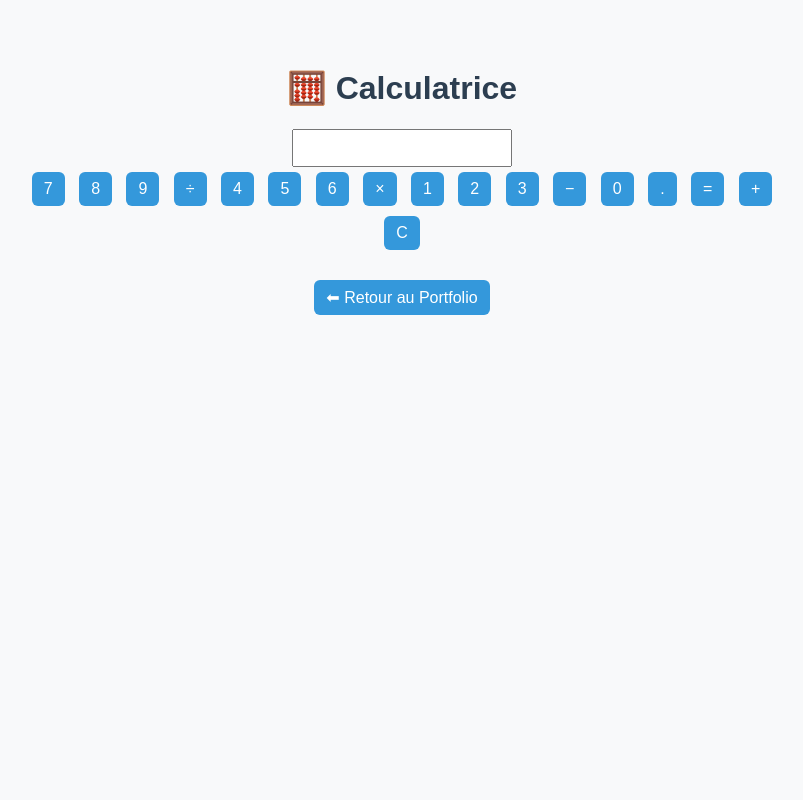
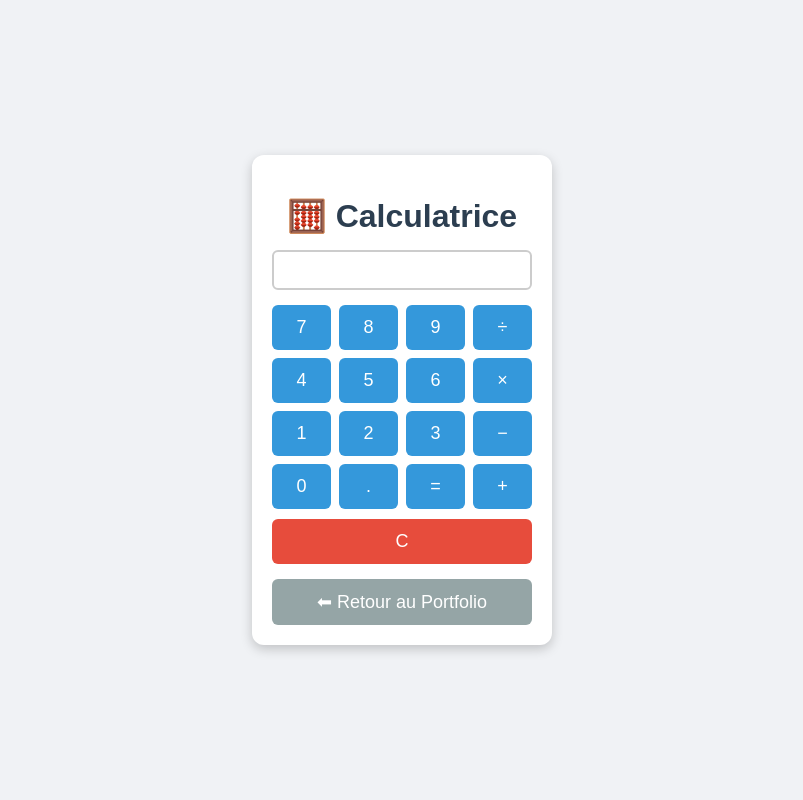
Before and after one commit to BerryRomain/calculatrice, a Flask app: page / in a window 1280 px wide. Shown: the whole page, without its empty margins (238-1041 px from the left). Run offline with Flask 3, Linux system fonts and the light colour scheme.

Commit message:
Update style.css

```diff
--- a/static/style.css
+++ b/static/style.css
@@ -1,35 +1,81 @@
 body {
     font-family: Arial, sans-serif;
+    background: #f0f2f5;
+    display: flex;
+    justify-content: center;
+    align-items: center;
+    height: 100vh;
+    margin: 0;
+}
+
+.calculator {
+    background: white;
+    padding: 20px;
+    border-radius: 12px;
+    box-shadow: 0px 4px 12px rgba(0,0,0,0.2);
     text-align: center;
-    padding: 40px;
-    background: #f8f9fa;
+    width: 260px;
 }
 
 h1 {
+    margin-bottom: 15px;
     color: #2c3e50;
 }
 
-form {
-    margin: 20px;
+input {
+    width: 100%;
+    height: 40px;
+    font-size: 18px;
+    margin-bottom: 15px;
+    text-align: right;
+    padding-right: 10px;
+    border: 2px solid #ccc;
+    border-radius: 6px;
+    box-sizing: border-box;
 }
 
-input {
-    padding: 8px;
-    font-size: 16px;
-    width: 200px;
+.buttons {
+    display: grid;
+    grid-template-columns: repeat(4, 1fr);
+    gap: 8px;
 }
 
 button {
-    padding: 8px 12px;
-    font-size: 16px;
-    margin: 5px;
+    padding: 12px;
+    font-size: 18px;
+    border: none;
+    border-radius: 6px;
     background: #3498db;
-    border: none;
     color: white;
     cursor: pointer;
-    border-radius: 6px;
+    transition: background 0.2s ease;
 }
 
 button:hover {
     background: #2980b9;
 }
+
+.clear {
+    margin-top: 10px;
+    width: 100%;
+    background: #e74c3c;
+}
+
+.clear:hover {
+    background: #c0392b;
+}
+
+.back {
+    margin-top: 15px;
+    width: 100%;
+    background: #95a5a6;
+}
+
+.back:hover {
+    background: #7f8c8d;
+}
+
+
+button:hover {
+    background: #2980b9;
+}
```
